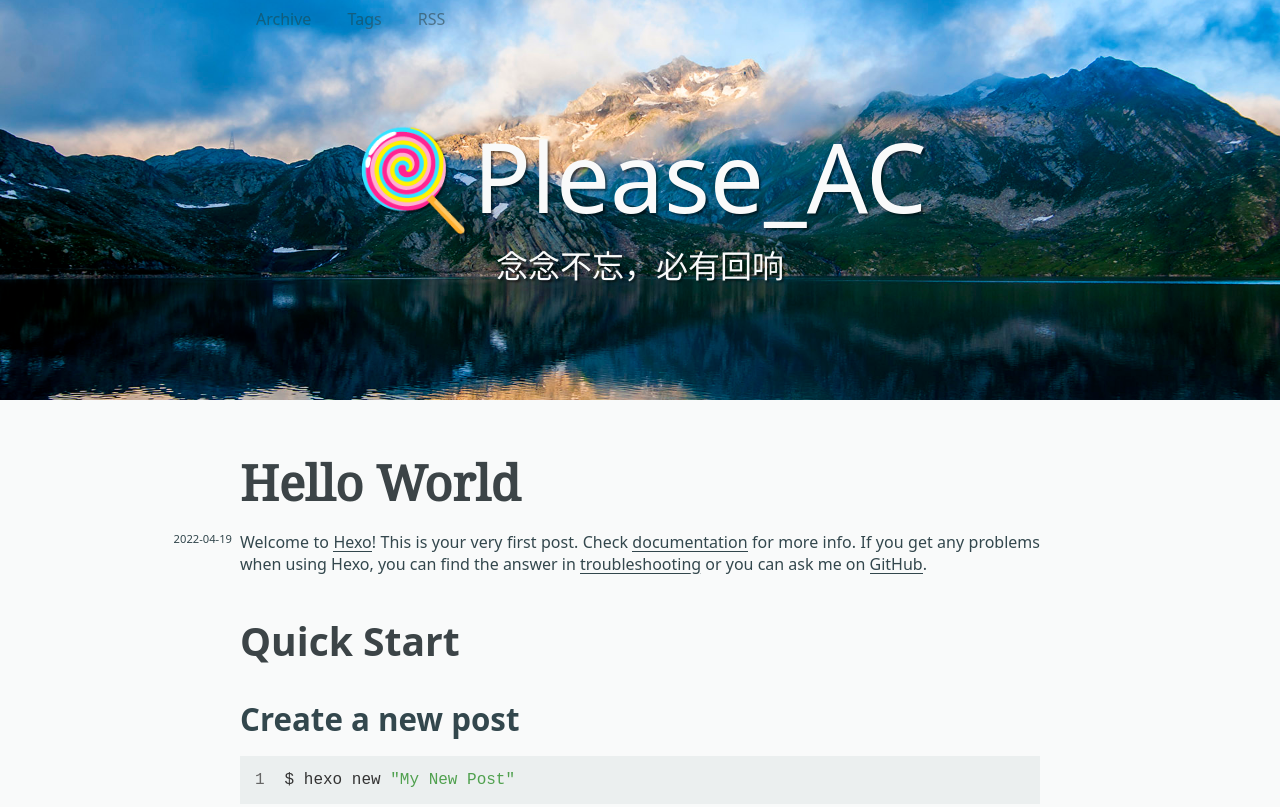
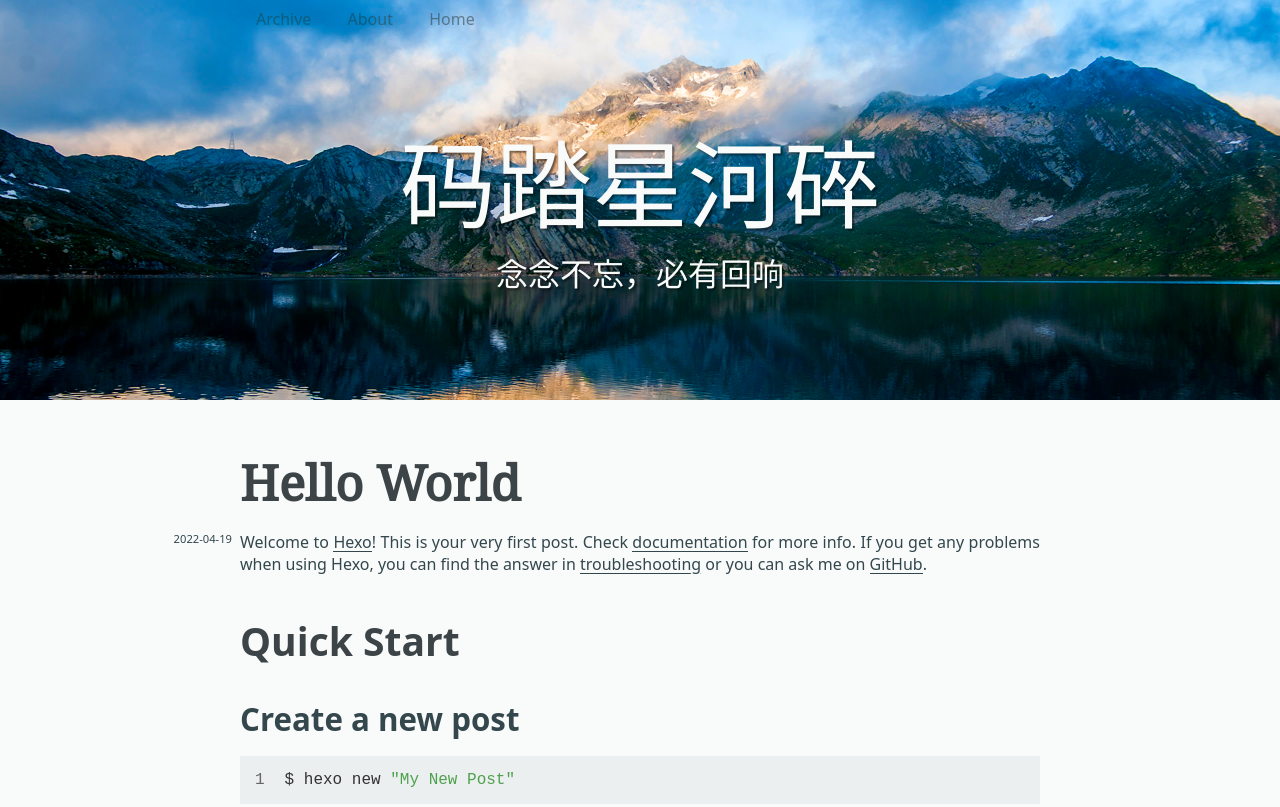
Before and after one commit to HeyMym/HeyMym.github.io, a plain HTML site: page 2022/04/19/hello-world/index.html in a window 1280 px wide. Shown: the top 807 px of the page. Drawn offline with Linux system fonts and the light colour scheme; a web font is replaced by a local one.

Commit message:
Site updated: 2022-05-14 18:16:33

```diff
--- a/2022/04/19/hello-world/index.html
+++ b/2022/04/19/hello-world/index.html
@@ -5,10 +5,10 @@
 	<meta charset="utf-8">
 	<meta name="viewport" content="width=device-width, initial-scale=1, maximum-scale=1">
 	<meta name="theme-color" content="#33474d">
-	<title>Hello World | 🍭Please_AC</title>
+	<title>Hello World | 码踏星河碎</title>
 	<link rel="stylesheet" href="/css/style.css" />
 
-      <link rel="alternate" href="/atom.xml" title="🍭Please_AC" type="application/atom+xml">
+      <link rel="alternate" href="/atom.xml" title="码踏星河碎" type="application/atom+xml">
 
 <meta name="generator" content="Hexo 6.1.0"></head>
 
@@ -19,12 +19,12 @@
 
 				<a href="/archives" class="header__link">Archive</a>
 
-				<a href="/tags" class="header__link">Tags</a>
+				<a href="/about" class="header__link">About</a>
 
-				<a href="/atom.xml" class="header__link">RSS</a>
+				<a href="/home" class="header__link">Home</a>
 
 		</nav>
-		<h1 class="header__title"><a href="/">🍭Please_AC</a></h1>
+		<h1 class="header__title"><a href="/">码踏星河碎</a></h1>
 		<h2 class="header__subtitle">念念不忘，必有回响</h2>
 	</header>
 
```
Also changed, not shown: archives/2022/04/index.html (+5 -5 lines), archives/2022/index.html (+5 -5 lines), archives/index.html (+5 -5 lines), index.html (+5 -5 lines).
